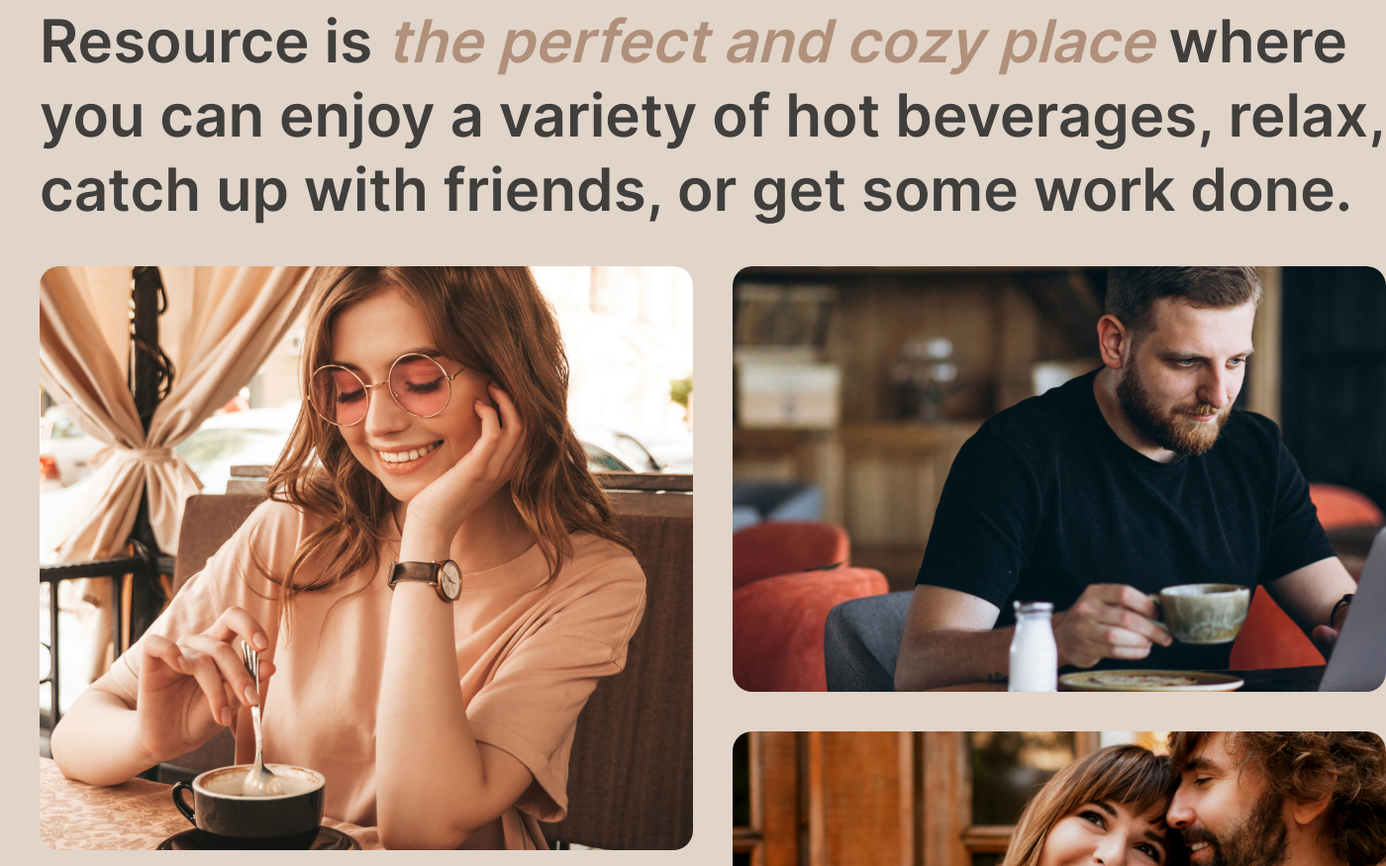
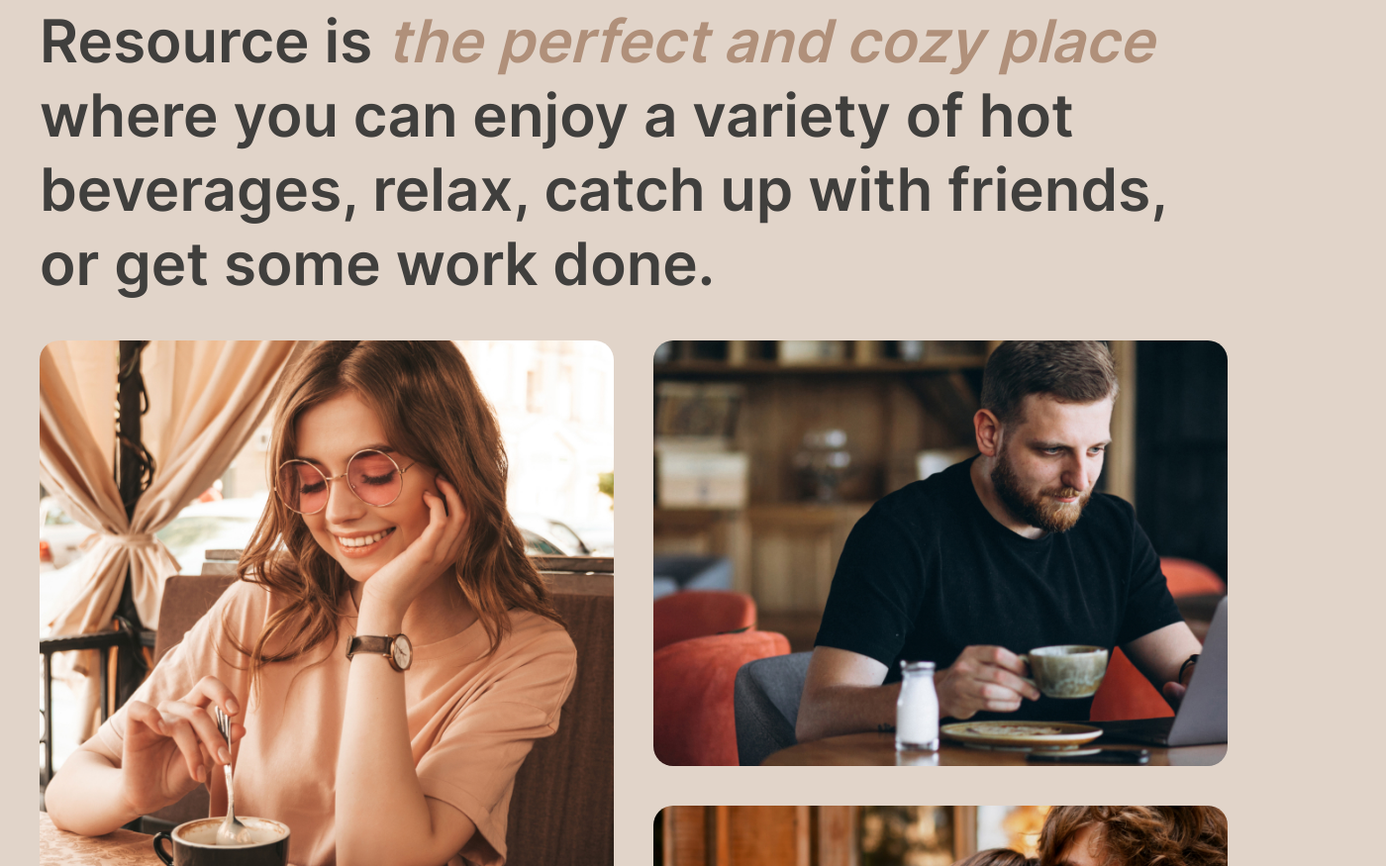
Before and after one commit to andrey-nee/Coffee-House, a plain HTML site: page coffee-house/index.html in a window 1280 px wide. Shown: the part 1739-2614 px from the top of the page at 99% size, 1400 px wide, since content can reach past the window. Drawn offline with nearby package versions, Linux system fonts and the light colour scheme; files that its build step writes are made by us from their sources.

Commit message:
fix: update home page about response

```diff
--- a/coffee-house/scss/blocks/_about.scss
+++ b/coffee-house/scss/blocks/_about.scss
@@ -19,11 +19,13 @@
   display: flex;
   flex-direction: column;
   row-gap: 40px;
+  width: 100%;
 }
 .about__image {
   display: flex;
-  width: 660px;
+  width: 100%;
   height: 590px;
+  max-width: 660px;
   border-radius: 20px;
   overflow: hidden;
 
@@ -40,6 +42,6 @@
   }
 }
 .about__image__small {
-  width: 660px;
+  max-width: 660px;
   height: 430px;
 }
```
